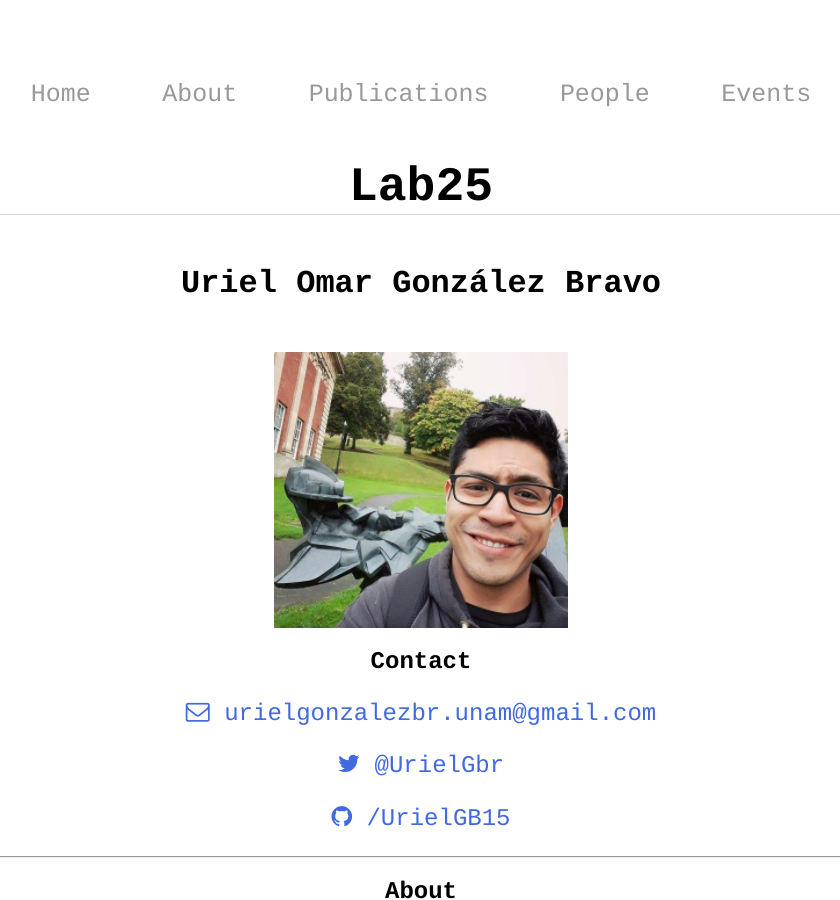
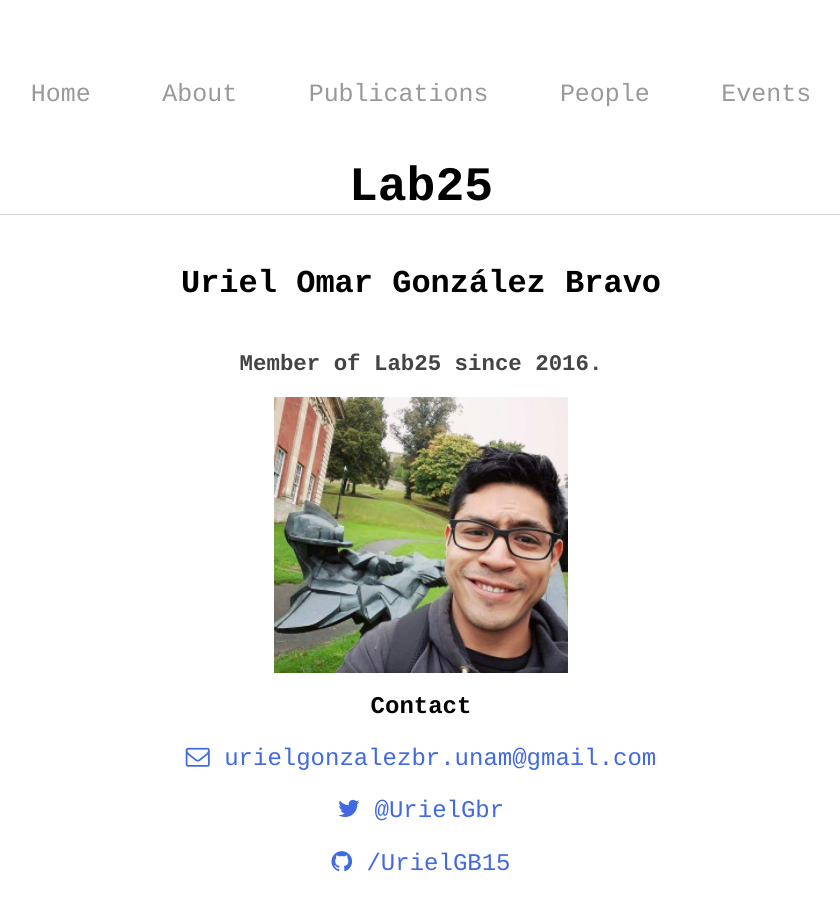
Before and after one commit to BouzasLab25/bouzaslab25.github.io, a Jekyll site: the page built from people/uriel.html, in a window 1280 px wide and 900 px high. Shown: the whole window, without its empty margins (219-1059 px from the left). Built offline with Jekyll 4.4.1, drawn with Linux system fonts in a browser that asks for light colours.

Commit message:
Update uriel.html

```diff
--- a/people/uriel.html
+++ b/people/uriel.html
@@ -5,6 +5,7 @@ title: Lab25 Uriel
 ---
 
 <h3>Uriel Omar González Bravo</h3>
+<h5> Member of Lab25 since 2016.</h5>
 
 <img class="displayed" src="/images/Uri.jpg" />
 
```
